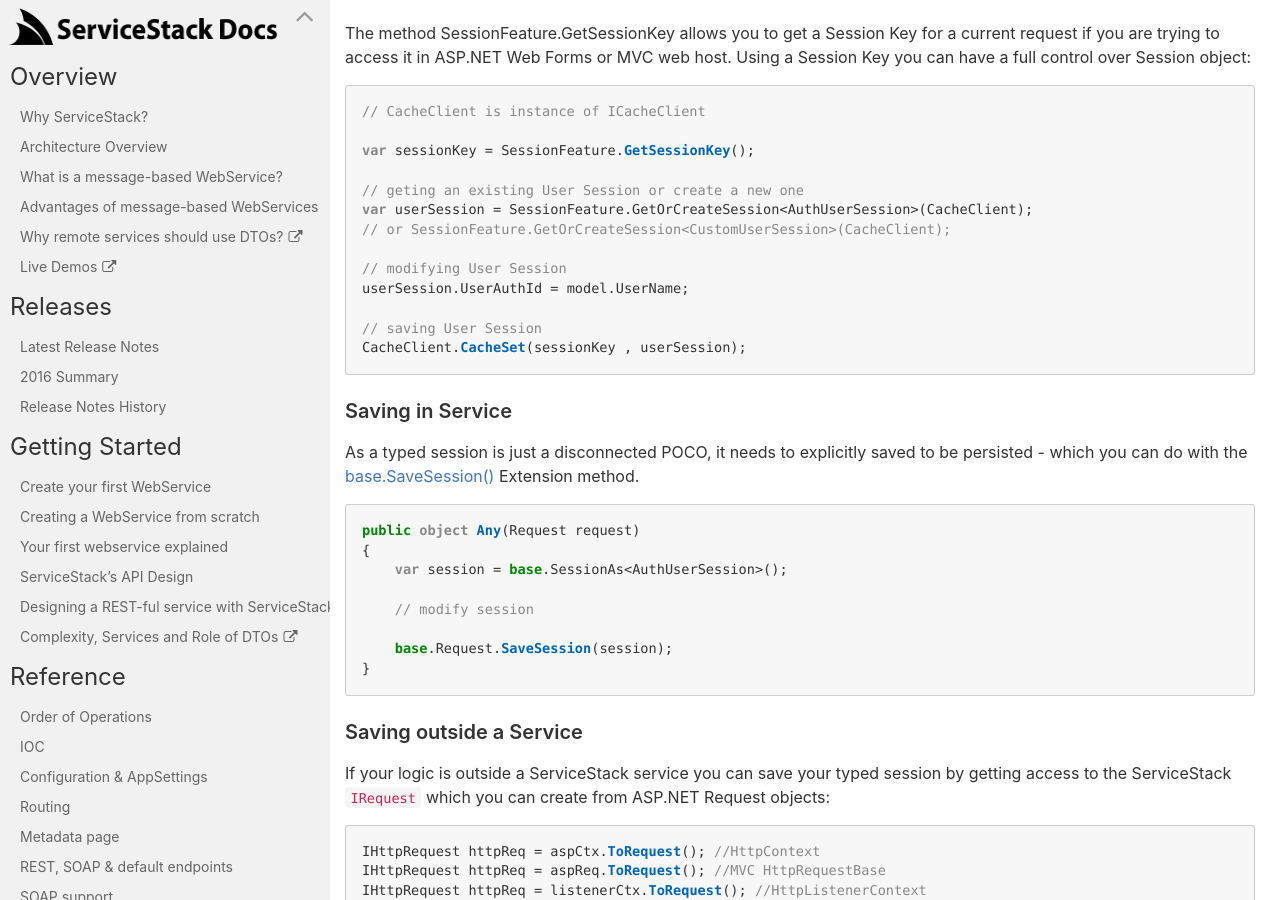
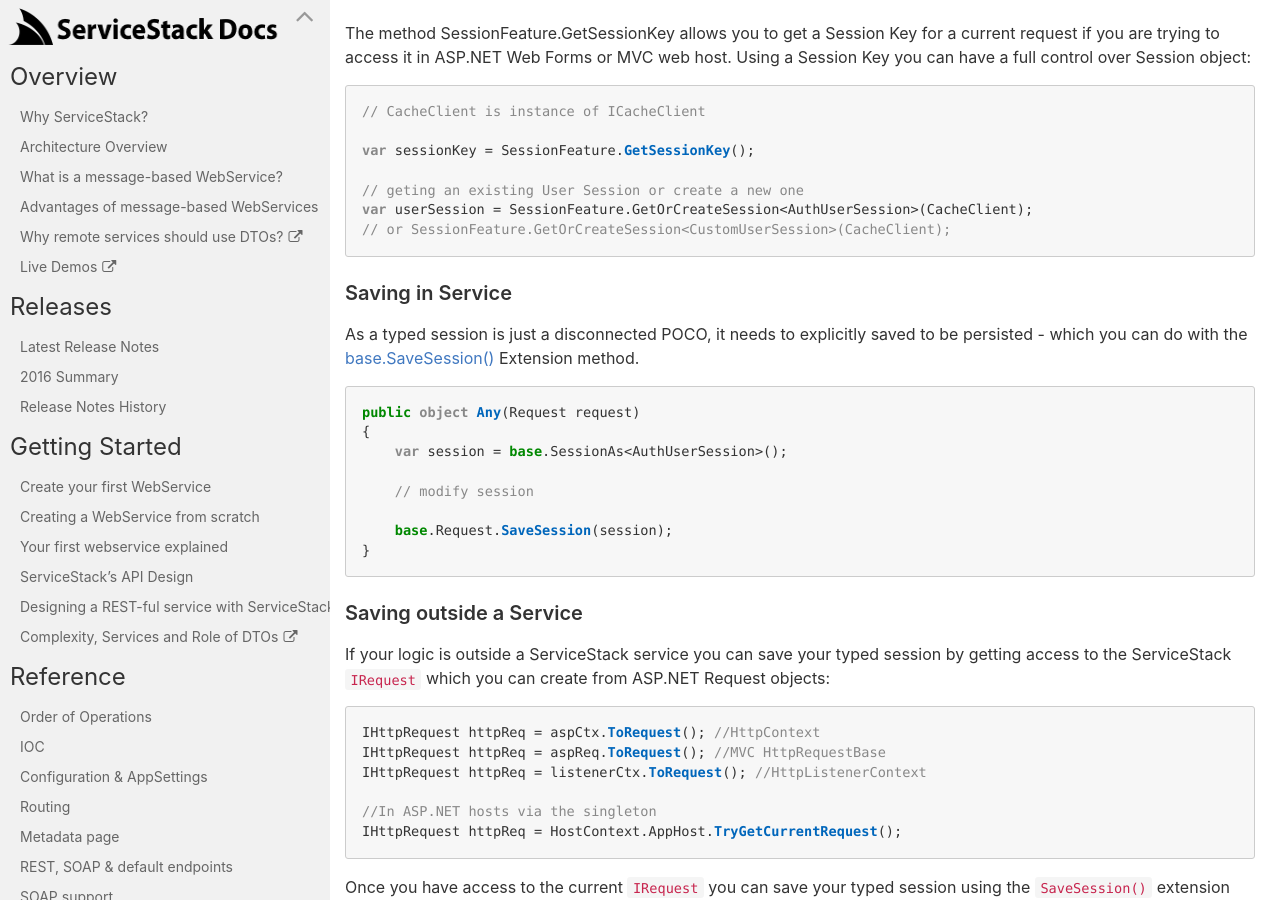
Before and after one commit to timker/docs, a Jekyll site: the page built from docs/_documentation/Sessions.md, in a window 1280 px wide and 900 px high, scrolled down 3898 px. Built offline with Jekyll 4.4.1, drawn with Linux system fonts in a browser that asks for light colours; nearby versions of some CDN libraries.

Commit message:
Update Sessions.md

````diff
--- a/docs/_documentation/Sessions.md
+++ b/docs/_documentation/Sessions.md
@@ -174,12 +174,6 @@
 // geting an existing User Session or create a new one
 var userSession = SessionFeature.GetOrCreateSession<AuthUserSession>(CacheClient);
 // or SessionFeature.GetOrCreateSession<CustomUserSession>(CacheClient);
-
-// modifying User Session
-userSession.UserAuthId = model.UserName;
-
-// saving User Session
-CacheClient.CacheSet(sessionKey , userSession);
 ```
 
 ### Saving in Service
````
